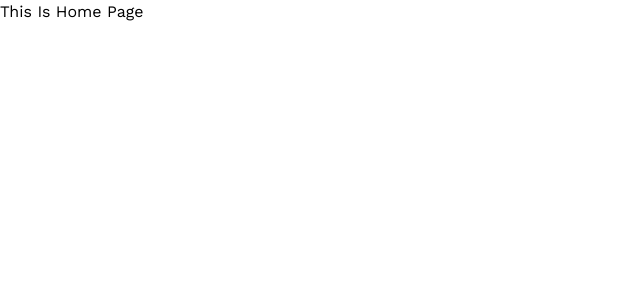
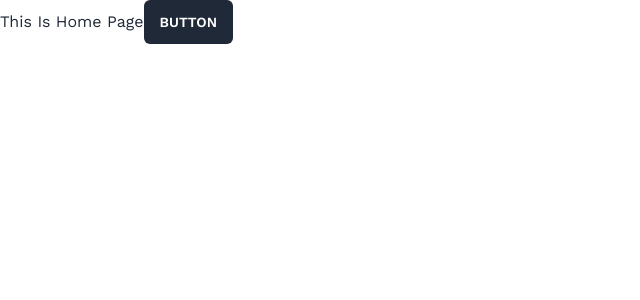
Before and after one commit to shahjalalhazari/Uren-Car-Accessories-Shop, a Next.js app: page / in a window 1280 px wide. Shown: the top 300 px of the page, without its empty margins (0-640 px from the left). Built offline with nearby package versions, Linux system fonts and the light colour scheme.

Commit message:
DaisyUI theme & color plate setup.

```diff
--- a/src/app/layout.js
+++ b/src/app/layout.js
@@ -16,7 +16,7 @@ export const metadata = {
 
 export default function RootLayout({ children }) {
   return (
-    <html lang="en">
+    <html lang="en" data-theme="light">
       <body
         className={`${workSans.className} antialiased`}
       >
--- a/src/app/page.js
+++ b/src/app/page.js
@@ -4,6 +4,10 @@ export default function Home() {
   return (
     <div>
       This Is Home Page
+      <button
+  className="inline-block cursor-pointer rounded-md bg-gray-800 px-4 py-3 text-center text-sm font-semibold uppercase text-white transition duration-200 ease-in-out hover:bg-gray-900">
+  Button
+</button>
     </div>
   );
 }
--- a/tailwind.config.mjs
+++ b/tailwind.config.mjs
@@ -1,3 +1,4 @@
+/* eslint-disable import/no-anonymous-default-export */
 /** @type {import('tailwindcss').Config} */
 export default {
   content: [
@@ -10,8 +11,32 @@ export default {
       colors: {
         background: "var(--background)",
         foreground: "var(--foreground)",
+        primary: "#ffc400",
+        secondary: "#e52e06",
+        dark: "#000",
+        blue: "#0886cf",
+        "body-text": "#999",
+        "base-100": "#ffffff",
       },
     },
   },
-  plugins: [],
+  plugins: [
+    require('daisyui'),
+  ],
+
+  daisyui: {
+    themes:
+      [
+        {
+          myTheme: {
+            primary: "#ffc400",
+            secondary: "#e52e06",
+            dark: "#000",
+            blue: "#0886cf",
+            "body-text": "#999",
+            "base-100": "#ffffff",
+          },
+        },
+      "light"]
+  },
 };
```
Also changed, not shown: package.json (+6 -4 lines), 1 other file (tests, documents, lock files or other folders).
